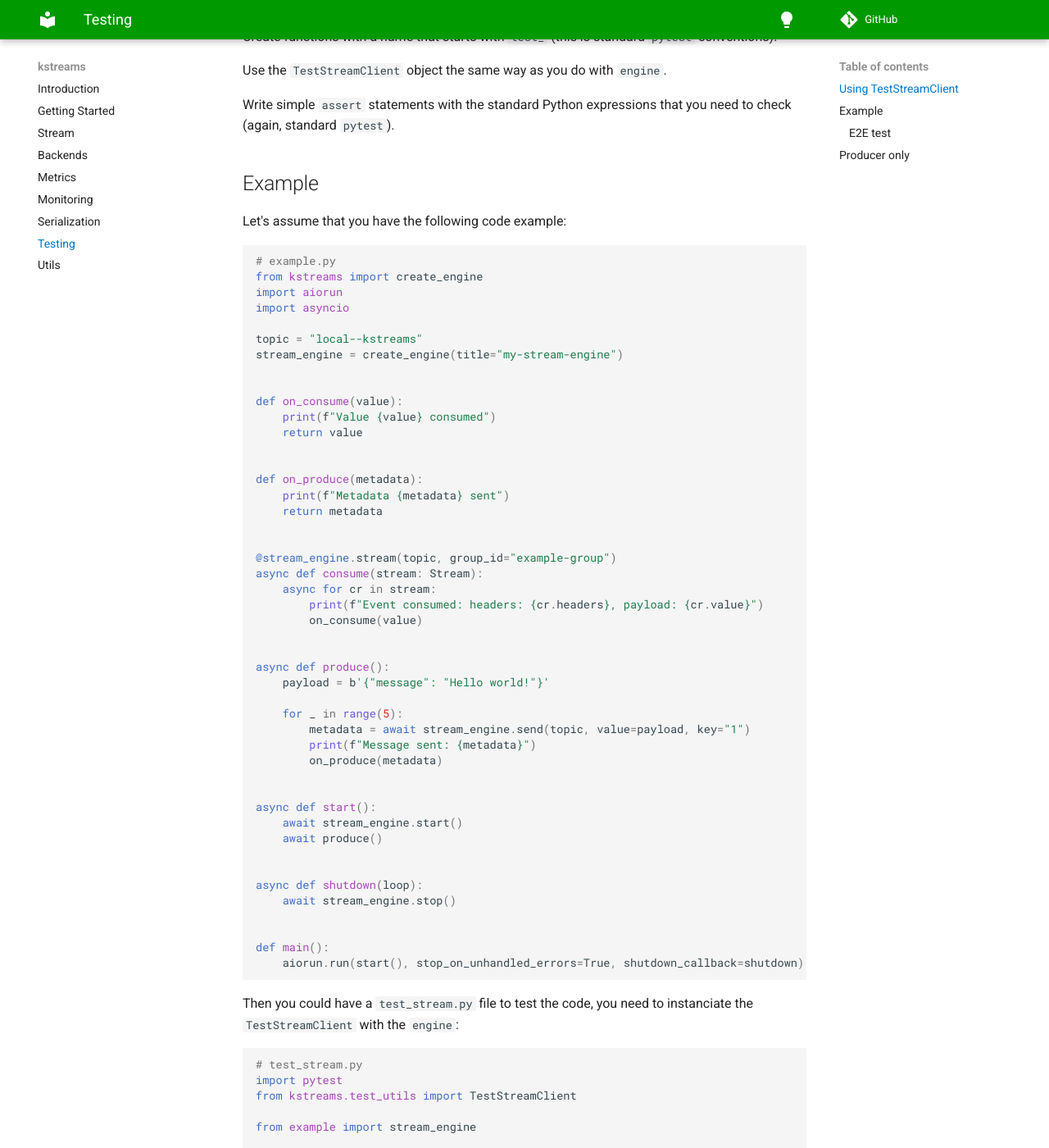
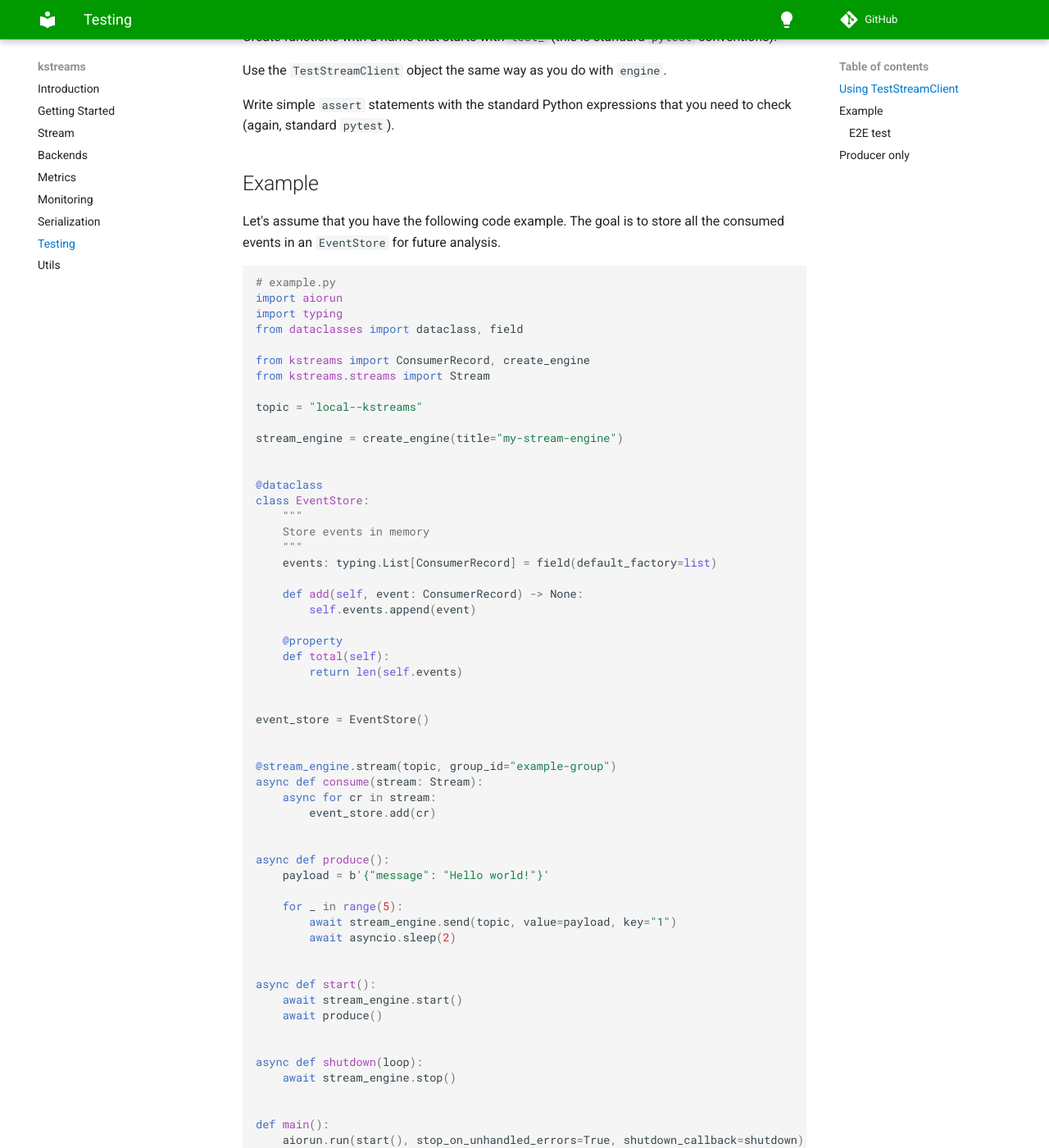
Before and after one commit to kpn/kstreams, an MkDocs documentation site: the page built from docs/test_client.md, in a window 1280 px wide and 1400 px high, scrolled down 399 px. Shown: the whole window at 82% size. Built offline with MkDocs 1.6.1 and Material for MkDocs 9.7.7, drawn with Linux system fonts in a browser that asks for light colours; comment, search, counter and statistics services are not loaded; some of the changed text lies outside the part shown.

Commit message:
docs: mocks removed from TestStreamClient example

````diff
--- a/docs/test_client.md
+++ b/docs/test_client.md
@@ -16,42 +16,52 @@
 
 ## Example
 
-Let's assume that you have the following code example:
+Let's assume that you have the following code example. The goal is to store all the consumed events in an `EventStore` for future analysis.
 
 ```python
 # example.py
-from kstreams import create_engine
 import aiorun
-import asyncio
+import typing
+from dataclasses import dataclass, field
+
+from kstreams import ConsumerRecord, create_engine
+from kstreams.streams import Stream
 
 topic = "local--kstreams"
+
 stream_engine = create_engine(title="my-stream-engine")
 
 
-def on_consume(value):
-    print(f"Value {value} consumed")
-    return value
+@dataclass
+class EventStore:
+    """
+    Store events in memory
+    """
+    events: typing.List[ConsumerRecord] = field(default_factory=list)
+
+    def add(self, event: ConsumerRecord) -> None:
+        self.events.append(event)
+
+    @property
+    def total(self):
+        return len(self.events)
 
 
-def on_produce(metadata):
-    print(f"Metadata {metadata} sent")
-    return metadata
+event_store = EventStore()
 
 
 @stream_engine.stream(topic, group_id="example-group")
 async def consume(stream: Stream):
     async for cr in stream:
-        print(f"Event consumed: headers: {cr.headers}, payload: {cr.value}")
-        on_consume(value)
+        event_store.add(cr)
 
 
 async def produce():
     payload = b'{"message": "Hello world!"}'
 
     for _ in range(5):
-        metadata = await stream_engine.send(topic, value=payload, key="1")
-        print(f"Message sent: {metadata}")
-        on_produce(metadata)
+        await stream_engine.send(topic, value=payload, key="1")
+        await asyncio.sleep(2)
 
 
 async def start():
@@ -74,28 +84,30 @@
 import pytest
 from kstreams.test_utils import TestStreamClient
 
-from example import stream_engine
+from example import stream_engine, event_store
 
 client = TestStreamClient(stream_engine)
 
 
 @pytest.mark.asyncio
-async def test_streams_consume_events():
+async def test_add_event_on_consume():
+    """
+    Produce some events and check that the EventStore is updated.
+    """
     topic = "local--kstreams"  # Use the same topic as the stream
     event = b'{"message": "Hello world!"}'
 
-    with patch("example.on_consume") as on_consume:
-        async with client:
-            metadata = await client.send(topic, value=event, key="1")  # send the event with the test client
-            current_offset = metadata.offset
-            assert metadata.topic == topic
+    async with client:
+        metadata = await client.send(topic, value=event, key="1")  # send the event with the test client
+        current_offset = metadata.offset
+        assert metadata.topic == topic
 
-            # send another event and check that the offset was incremented
-            metadata = await client.send(topic, value=b'{"message": "Hello world!"}', key="1")
-            assert metadata.offset == current_offset + 1
+        # send another event and check that the offset was incremented
+        metadata = await client.send(topic, value=b'{"message": "Hello world!"}', key="1")
+        assert metadata.offset == current_offset + 1
 
-    # check that the event was consumed
-    on_consume.assert_called()
+    # check that the event_store has 2 events stored
+    assert event_store.total == 2
 ```
 
 !!! Note
````
Also changed, not shown: 2 other files.
